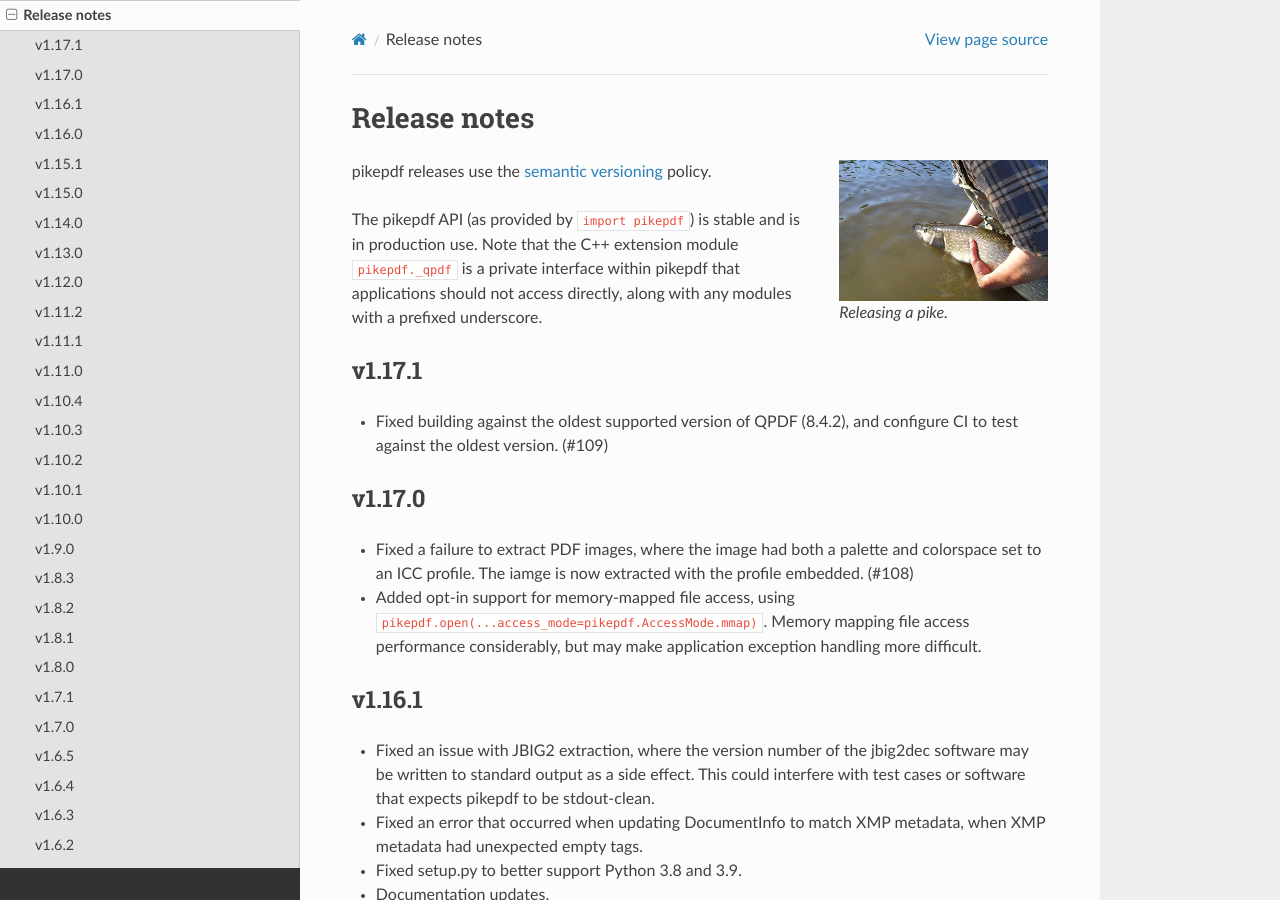
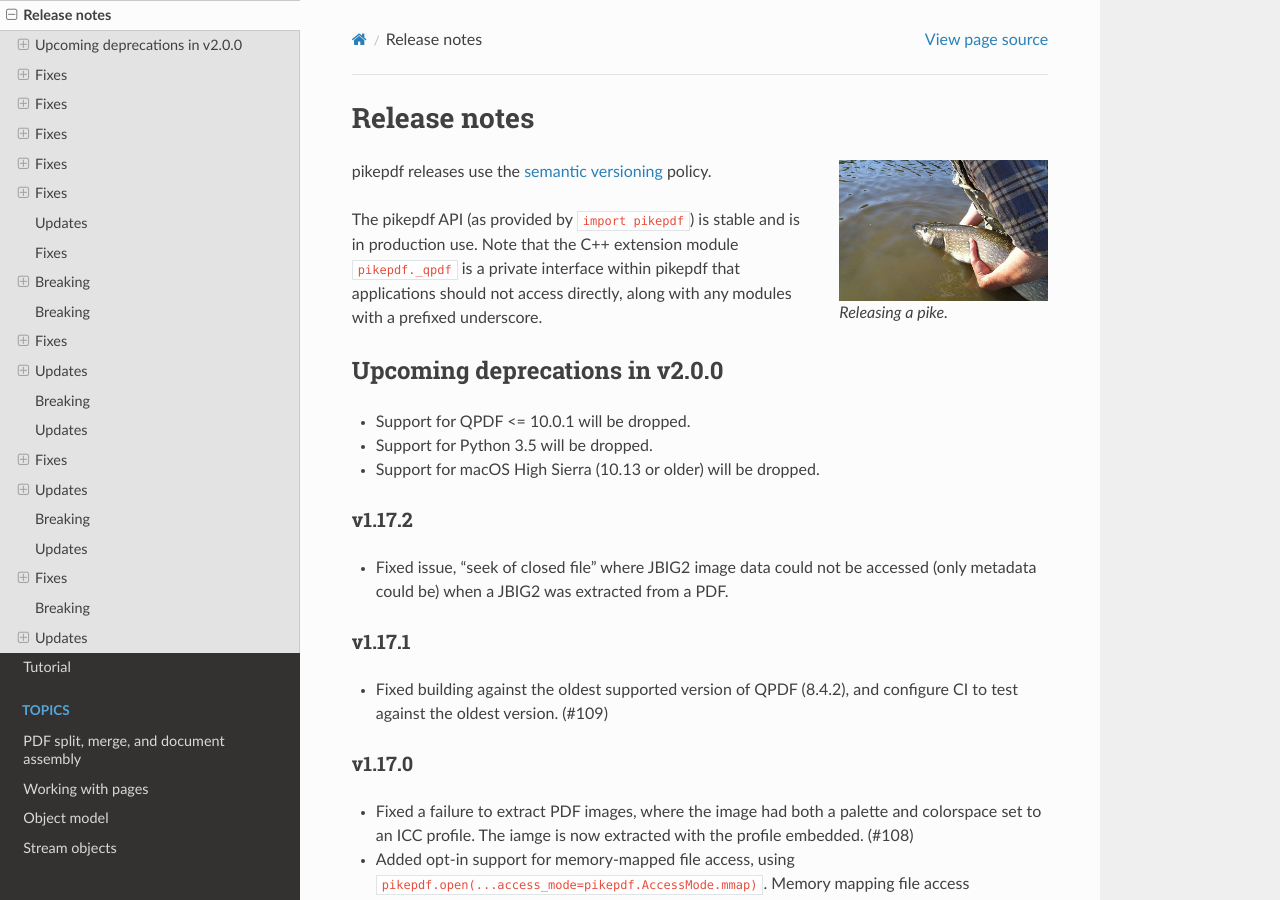
Before and after one commit to pikepdf/pikepdf, a Sphinx documentation site: the page built from docs/release_notes.rst, in a window 1280 px wide and 900 px high. Built offline with Sphinx 7.4.7 and the Read the Docs theme 2.0.0, drawn with Linux system fonts in a browser that asks for light colours; the version number could not be read and is left out.

Commit message:
v1.17.2 release notes

```diff
--- a/docs/release_notes.rst
+++ b/docs/release_notes.rst
@@ -17,6 +17,19 @@
 is in production use. Note that the C++ extension module
 ``pikepdf._qpdf`` is a private interface within pikepdf that applications
 should not access directly, along with any modules with a prefixed underscore.
+
+Upcoming deprecations in v2.0.0
+-------------------------------
+
+-  Support for QPDF <= 10.0.1 will be dropped.
+-  Support for Python 3.5 will be dropped.
+-  Support for macOS High Sierra (10.13 or older) will be dropped.
+
+v1.17.2
+=======
+
+-  Fixed issue, "seek of closed file" where JBIG2 image data could not be accessed
+   (only metadata could be) when a JBIG2 was extracted from a PDF.
 
 v1.17.1
 =======
```
